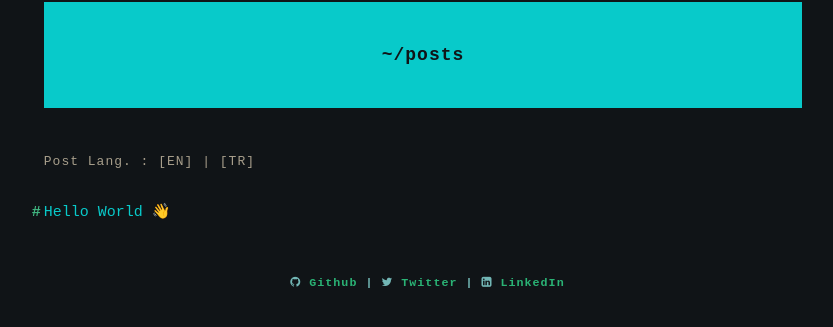
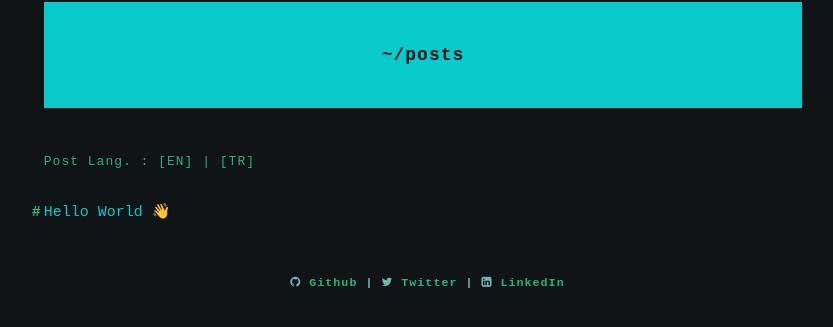
Before and after one commit to mhmtayberk/ayberkninja.github.io, a Jekyll site: the page built from index.html, in a window 1280 px wide. Shown: the part 195-522 px from the top of the page, without its empty margins (217-1050 px from the left). Built offline with Jekyll 4.4.1, drawn with Linux system fonts in a browser that asks for light colours; the list of posts is cut into pages by our own code.

Commit message:
Update collections_layout.html

```diff
--- a/_layouts/collections_layout.html
+++ b/_layouts/collections_layout.html
@@ -27,7 +27,7 @@
       <!-- page content -->
       <main class="post-list">
         <p class="title">~/posts</p>
-        <p style="font-size:13px">Post Lang. : [EN] | [TR]</p>
+        <p style="font-size: 13px; color: #2ab375">Post Lang. : [EN] | [TR]</p>
         {{content}}
       </main>
 
```
